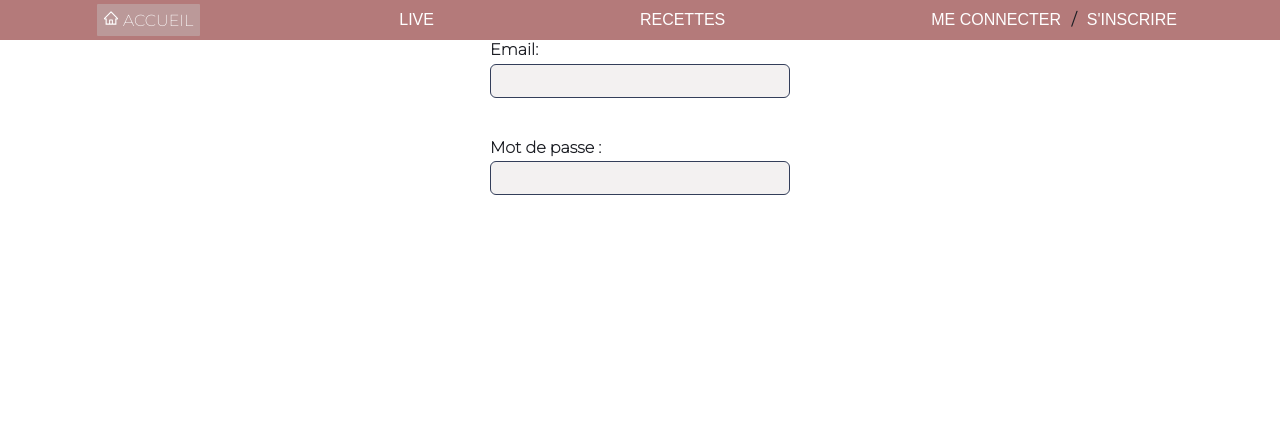
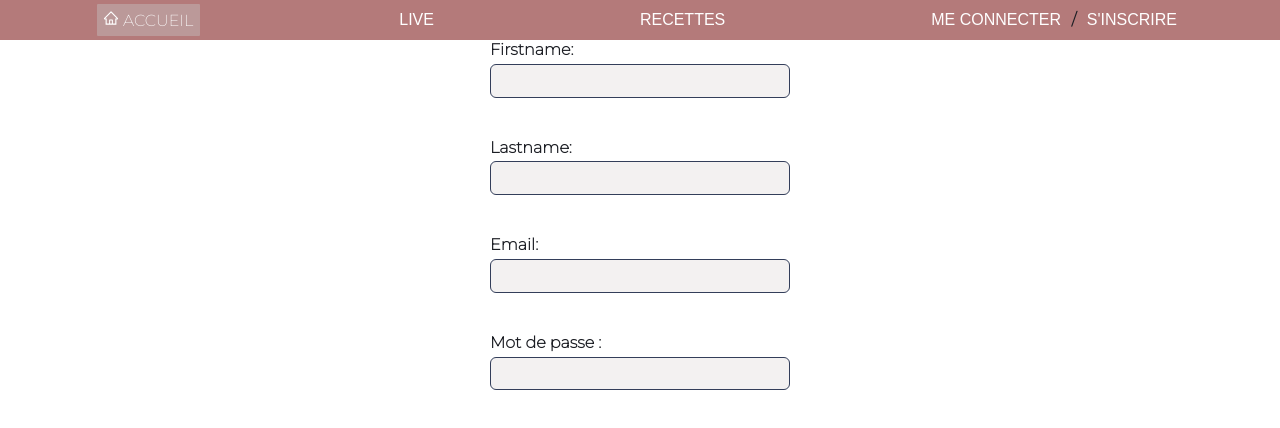
Before and after one commit to DelphLB/hackaton3-front, a React (Create React App) app: page /inscription in a window 1280 px wide. Shown: the top 428 px of the page. Built offline with nearby package versions, Linux system fonts and the light colour scheme.

Commit message:
add SignIn and modal

```diff
--- a/package.json
+++ b/package.json
@@ -10,6 +10,7 @@
     "moment": "^2.29.1",
     "react": "^17.0.1",
     "react-dom": "^17.0.1",
+    "react-hook-form": "^6.14.1",
     "react-icons": "^4.1.0",
     "react-redux": "^7.2.2",
     "react-router-dom": "^5.2.0",
--- a/src/components/SignIn.jsx
+++ b/src/components/SignIn.jsx
@@ -1,70 +1,124 @@
 import React, { useState } from 'react';
+import { useForm } from 'react-hook-form';
 import axios from 'axios';
-import { Redirect } from 'react-router';
 
 const SignIn = () => {
-    const [formData, setFormData] = useState({
-        email: '',
-        password: '',
+    const [formData, setFormData] = useState({});
+
+    const {
+        register,
+        handleSubmit,
+        formState,
+        errors,
+        watch,
+        setError,
+    } = useForm({
+        mode: 'onTouched',
     });
-    const [isConnected, setIsConnected] = useState(false);
-    const [user, setUser] = useState(false);
+    const {
+        isSubmitting,
+        isValid,
+        isSubmitted,
+        isSubmitSuccessful,
+    } = formState;
 
-    const handleChange = (e) => {
-        e.preventDefault();
-        setFormData({ ...formData, [e.target.name]: e.target.value });
+    const onSubmit = async () => {
+        await axios
+            .post('https://cookeat-wild.herokuapp.com/api/users/', watch())
+            .then((response) => response);
     };
 
-    const handleSubmit = (e) => {
-        e.preventDefault();
+    const validation = {
+        firstname: {
+            required: 'vous devez entrer un prénom',
+            minLength: {
+                value: 3,
+                message: 'Ce champs doit contenir au moins 3 caractères',
+            },
+        },
+        lastname: {
+            required: 'vous devez entrer un nom',
+            minLength: {
+                value: 3,
+                message: 'Ce champs doit contenir au moins 3 caractères',
+            },
+        },
+        email: {
+            required: 'vous devez entrer un email',
+            pattern: {
+                type: /^[a-zA-Z0-9.-_]+@[a-zA-Z0-9-]+\.([a-zA-Z0-9-]{2,3})$/,
+                message: "Votre email n'est pas au bon format",
+            },
+        },
+        password: {
+            required: 'vous devez entrer un mot de passe',
+            minLength: {
+                value: 8,
+                message:
+                    'Ce champs doit contenir au moins 8 caractères alphanumériques',
+            },
+        },
+    };
 
-        axios
-            .post(
-                'https://cookeat-wild.herokuapp.com/api/users/login',
-                formData
-            )
-            .then((response) => response.data)
-            .then((data) => {
-                axios({
-                    method: 'post',
-                    url: 'https://cookeat-wild.herokuapp.com/api/profile',
-                    headers: {
-                        Authorization: `Bearer ${data.token}`,
-                    },
-                })
-                    .then((response) => response.data)
-                    .then((data) => {
-                        setIsConnected(true);
-                        setUser(data);
-                    });
-            });
+    console.log(errors);
+
+    const SetFormValidationMessage = () => {
+        if (isSubmitted && !isSubmitSuccessful) {
+            return (
+                <div className="alert alert-success">
+                    Vos informations sont incorrects
+                </div>
+            );
+        }
     };
 
     return (
-        <div className="Login">
-            {isConnected && <Redirect to="/connectPage" user={user} />}
-            <form onSubmit={(e) => handleSubmit(e)}>
+        <div className="SignIn">
+            <form onSubmit={handleSubmit(onSubmit)}>
+                {SetFormValidationMessage()}
+                <div className="form-group">
+                    <label htmlFor="firstname">Firstname: </label>
+                    <input
+                        type="text"
+                        name="firstname"
+                        id="firstname"
+                        ref={register(validation.firstname)}
+                    />
+                    {errors.firstname && (
+                        <span>{errors.firstname.message}</span>
+                    )}
+                </div>
+                <div className="form-group">
+                    <label htmlFor="lastname">Lastname: </label>
+                    <input
+                        type="text"
+                        name="lastname"
+                        id="lastname"
+                        ref={register(validation.lastname)}
+                    />
+                    {errors.lastname && <span>{errors.lastname.message}</span>}
+                </div>
                 <div className="form-group">
                     <label htmlFor="email">Email: </label>
                     <input
                         type="email"
                         name="email"
                         id="email"
-                        onChange={(e) => handleChange(e)}
+                        ref={register(validation.email)}
                     />
+                    {errors.email && <span>{errors.email.message}</span>}
                 </div>
-
                 <div className="form-group">
                     <label htmlFor="password">Mot de passe : </label>
                     <input
                         type="password"
                         name="password"
                         id="password"
-                        onChange={(e) => handleChange(e)}
+                        ref={register({ required: true })}
                     />
+                    {errors.password && <span>{errors.password.message}</span>}
                 </div>
-
-                <button type="submit">Se connecter</button>
+                <button type="submit">S'inscrire</button>
             </form>
         </div>
     );
--- a/src/components/homepage/Prog.jsx
+++ b/src/components/homepage/Prog.jsx
@@ -1,9 +1,10 @@
-
 import React, { useState, useEffect } from 'react';
 import '../../style/Prog.css';
 import axios from 'axios';
 import moment from 'moment';
 import { Link } from 'react-router-dom';
+import { connect } from 'react-redux';
+import ToggleModal from './ToggleModal';
 
 // import moment from 'moment';
 
@@ -11,9 +12,10 @@ import 'moment/locale/fr';
 
 moment.locale('fr');
 
-const Prog = () => {
+const Prog = ({ user }) => {
     const [listRecette, setListRecette] = useState([]);
     const [nameRoom, setNameRoom] = useState('');
+    const [modal, setModal] = useState(false);
     let lesRecettes = [];
 
     useEffect(() => {
@@ -27,7 +29,7 @@ const Prog = () => {
             listRecette.map((recette) =>
                 recette.date != null && recette.date < moment().calendar()
                     ? lesRecettes.push(recette)
-            : ""
+                    : ''
             );
         lesRecettes.sort((a, b) => {
             const A = a.date;
@@ -37,11 +39,25 @@ const Prog = () => {
         });
     }
 
+    const handleClick = () => {
+        setModal(true);
+    };
+    const handleClickClose = () => {
+        setModal(false);
+    };
+
     return (
         <div className="Prog">
+            {!user.connected && modal && (
+                <ToggleModal handleClickClose={handleClickClose} />
+            )}
             <div className="ProgHead">
                 <h1> Prochains Lives </h1>
-                <button className="add-recette">Proposer un live</button>
+                <button className="add-recette" onClick={handleClick}>
+                    <Link to={user.connected && '/nouveauLive'}>
+                        Proposer un live
+                    </Link>
+                </button>
             </div>
             <div className="ProgBlocks">
                 {lesRecettes.map((recette) =>
@@ -94,4 +110,8 @@ const Prog = () => {
     );
 };
 
-export default Prog;
+const mapStateToProps = (state) => ({
+    user: state.user,
+});
+
+export default connect(mapStateToProps)(Prog);
--- /dev/null
+++ b/src/components/homepage/ToggleModal.jsx
@@ -0,0 +1,12 @@
+import React from 'react';
+import '../../style/ToggleModal.css';
+
+const ToggleModal = ({ handleClickClose }) => {
+    return (
+        <div onClick={handleClickClose} className="overlay">
+            <div className="contenu">contenu modale</div>
+        </div>
+    );
+};
+
+export default ToggleModal;
--- /dev/null
+++ b/src/style/ToggleModal.css
@@ -0,0 +1,21 @@
+.overlay {
+    position: fixed;
+    left: 0;
+    top: 0;
+    right: 0;
+    bottom: 0;
+    background: rgba(0, 0, 0, 0.75);
+    display: flex;
+    justify-content: center;
+    align-items: center;
+}
+
+.contenu {
+    width: 25%;
+    height: 300px;
+    background: #f1f1f1;
+    display: flex;
+    justify-content: center;
+    align-items: center;
+    position: relative;
+}
```
Lines whose indentation alone changed are shown as unchanged.
